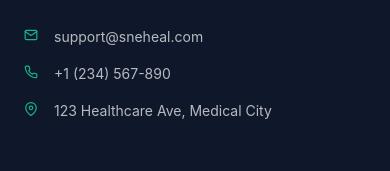
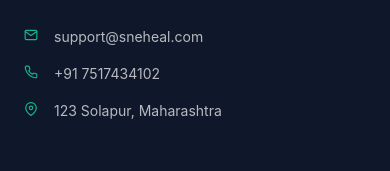
Before and after one commit to Sneheal2026/SnehealWebsite, a React (Create React App) app in the folder frontend/snehealfrontend/: page /medicine-search in a window 390 px wide. Shown: the part 4985-5156 px from the top of the page. Built offline with nearby package versions, Linux system fonts and the light colour scheme.

Commit message:
Phone number changed

```diff
--- a/frontend/snehealfrontend/src/components/Footer.jsx
+++ b/frontend/snehealfrontend/src/components/Footer.jsx
@@ -50,11 +50,11 @@ const Footer = () => {
               </li>
               <li>
                 <FiPhone className="footer-icon" />
-                <a href="tel:+1234567890" className="footer-contact-link">+1 (234) 567-890</a>
+                <a href="tel:+917517434102" className="footer-contact-link">+91 7517434102</a>
               </li>
               <li>
                 <FiMapPin className="footer-icon" />
-                <span>123 Healthcare Ave, Medical City</span>
+                <span>123 Solapur, Maharashtra</span>
               </li>
             </ul>
           </div>
```
